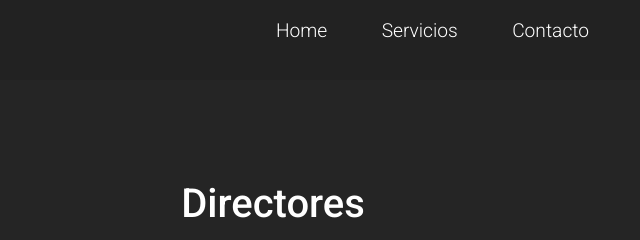
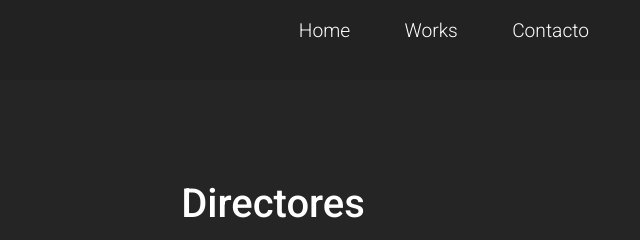
Before and after one commit to DValCor/PreEntrega3_DiegoValdez, a plain HTML site: page paginas/staff.html in a window 1280 px wide. Shown: the top 240 px of the page, 367-1007 px from the left. Drawn offline with nearby package versions, Linux system fonts and the light colour scheme; a web font is replaced by a local one.

Commit message:
subida de nueva pagina Works

```diff
--- a/paginas/staff.html
+++ b/paginas/staff.html
@@ -46,7 +46,7 @@
                   <a href="../index.html" class="enlace">Home</a>
               </li>
               <li class="li_enlace">
-                  <a href="../paginas/servicios.html" class="enlace">Servicios</a>
+                  <a href="../paginas/works.html" class="enlace">Works</a>
               </li>
               <li class="li_enlace">
                   <a href="../paginas/contacto.html" class="enlace">Contacto</a>
```
Also changed, not shown: index.html (+1 -1 lines), paginas/contacto.html (+1 -1 lines), paginas/sobre-nosotros.html (+1 -1 lines), paginas/works.html (renamed from paginas/servicios.html).
